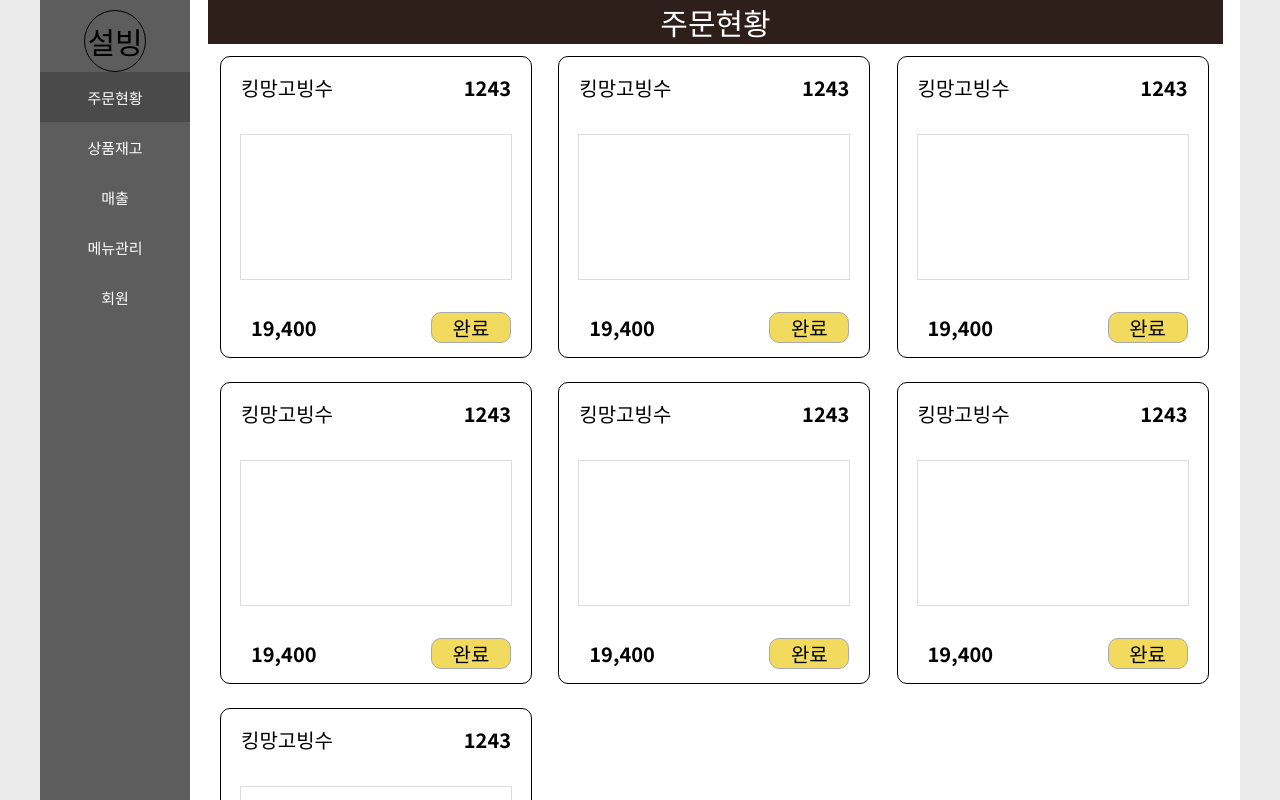
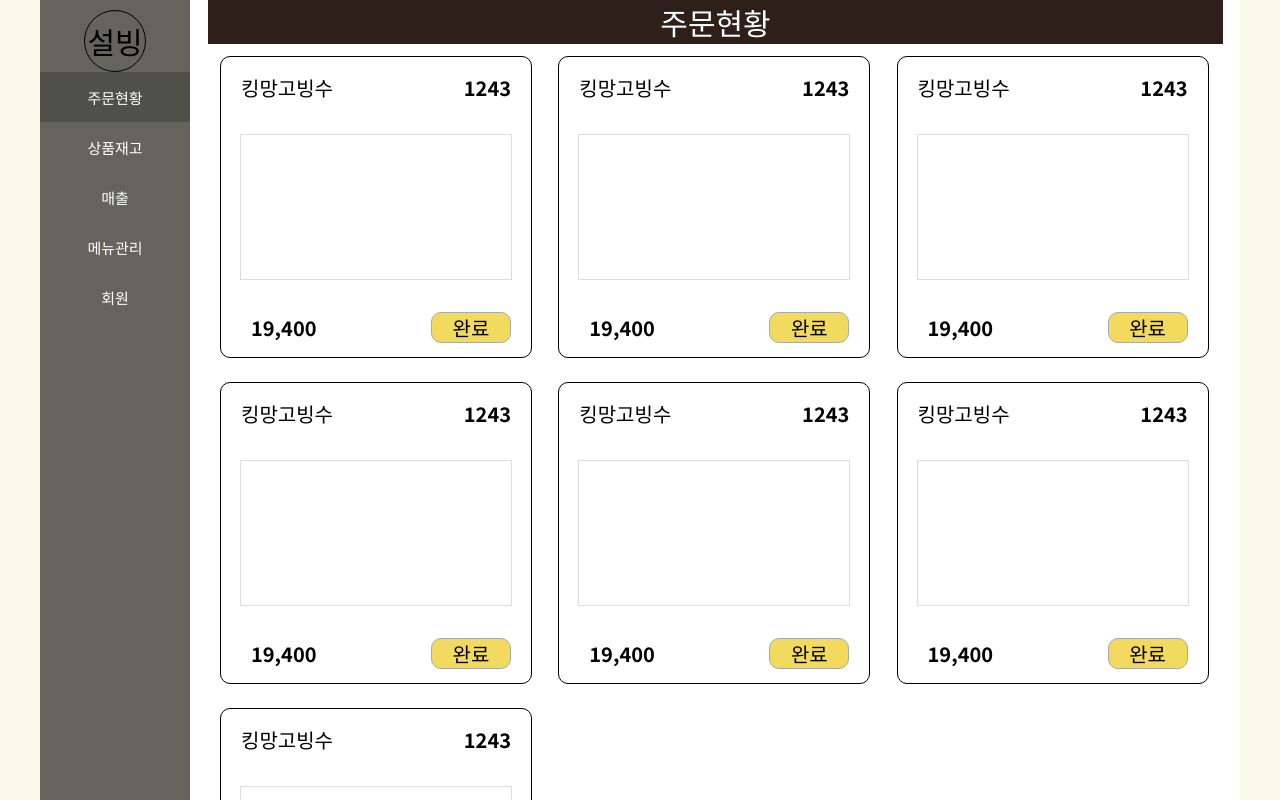
Before and after one commit to HyeonJun-00/sulbing_kiosk, a website: page admin_page/html/mo.html in a window 1280 px wide. Drawn offline with nearby package versions, Linux system fonts and the light colour scheme.

Commit message:
관리자 페이지 4

```diff
--- a/admin_page/sass/mo.scss
+++ b/admin_page/sass/mo.scss
@@ -8,7 +8,7 @@
 
 html,
 body {
-    background-color: #eaeaea;
+    background-color: #fafaea;
 }
 
 @mixin mainMenu {
```
Also changed, not shown: admin_page/html/mo.css.
